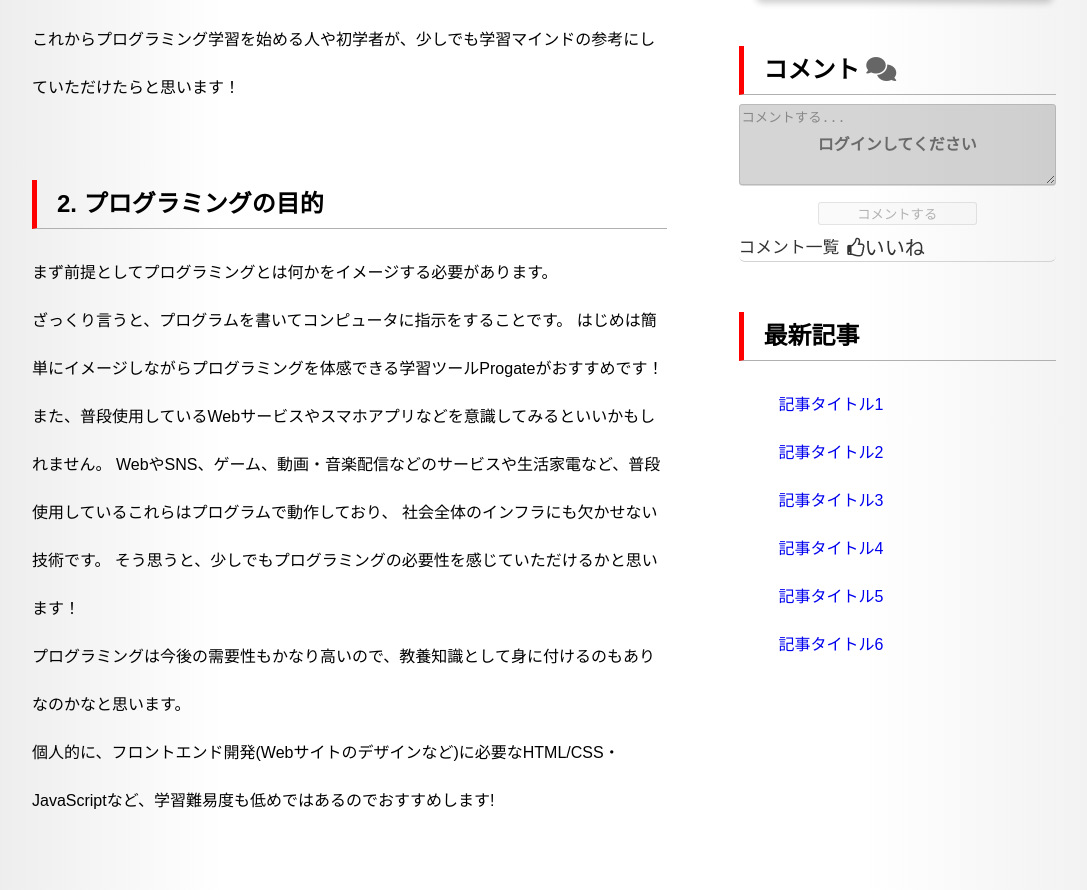
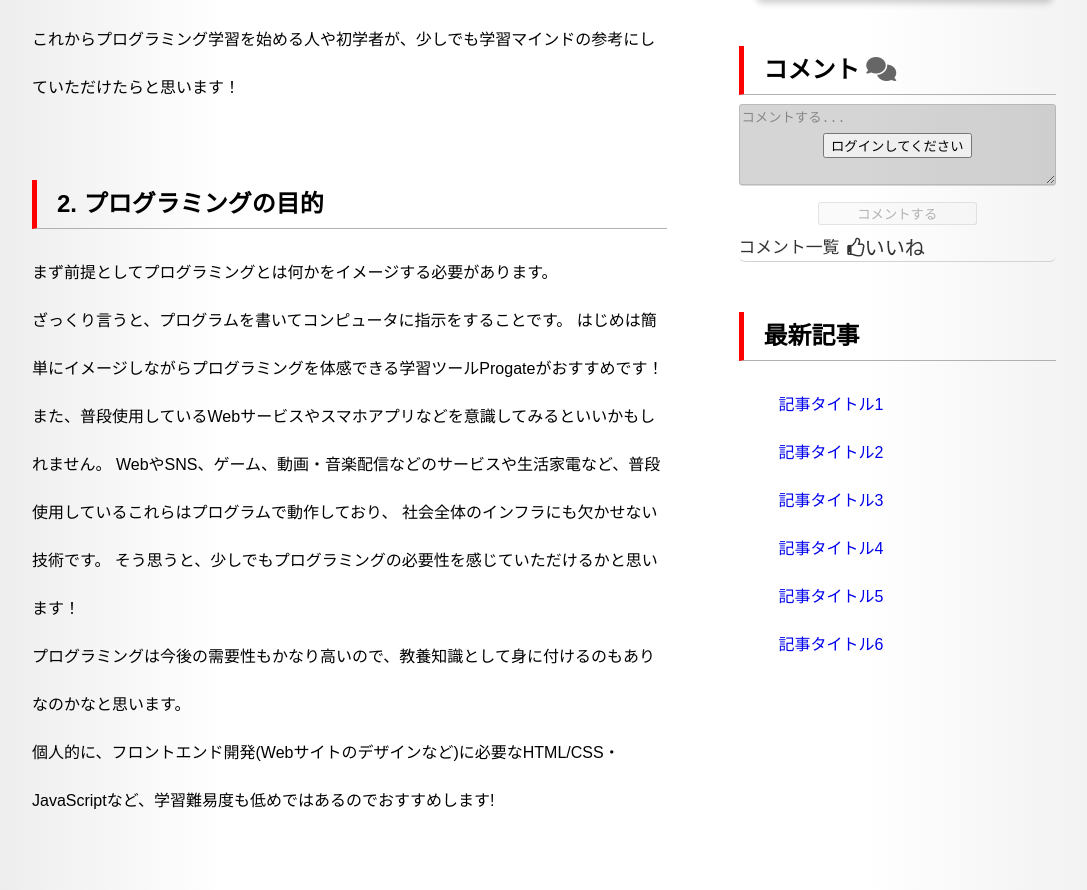
Before and after one commit to RobinsonKubo/BlogRam, a website built with Vite: page brogram_vite/index.html in a window 1280 px wide. Shown: the part 853-1743 px from the top of the page, without its empty margins (96-1183 px from the left). Built offline with nearby package versions, Linux system fonts and the light colour scheme; some packages are replaced by stand-ins of ours; no server answers.

Commit message:
コメントからログインできるようにコードを追加！

```diff
--- a/brogram_vite/index.html
+++ b/brogram_vite/index.html
@@ -246,7 +246,7 @@
 						<div class="comment-box" id="commentBox">
 							<textarea class="comment-area" type="text" id="commentArea" name="comment" rows="5" maxlength="500"
 							placeholder="コメントする..."></textarea>
-							<div class="overlay-message" id="overlayMessage">ログインしてください</div>
+							<div class="overlay-message" id="overlayMessage"><button class="comment-login" id="googleLoginBtnComment">ログインしてください</button></div>
 						</div>
 						<button class="submit-button" id="commentSubmit">コメントする</button>
 					</div>
--- a/brogram_vite/src/blogram.css
+++ b/brogram_vite/src/blogram.css
@@ -380,8 +380,13 @@ p {
     align-items: center;
     border-radius: 4px;
     z-index: 10;
-    pointer-events: none;
+    /* pointer-events: none; */
 }
+
+/* .comment-login {
+    pointer-events: all;
+} */
+
 /* ーーーーーーーーーーーーーーーーーーーーーー */
 .comment-area:focus {
     border-color: red;
--- a/brogram_vite/src/main.js
+++ b/brogram_vite/src/main.js
@@ -14,6 +14,7 @@ const logoutBtn = document.getElementById("logoutBtn");
 const commentForm = document.getElementById("comment-form");
 const commentInput = document.getElementById("comment");
 const commentList = document.getElementById("comment-list");
+const loginBtnComment = document.getElementById("googleLoginBtnComment"); //
 
 let currentUser = null;
 
@@ -22,11 +23,13 @@ onAuthStateChanged(auth, (user) => {
   if (user) {
     currentUser = user;
     loginBtn.style.display = "none";
+    loginBtnComment.style.display = "none"; //
     logoutBtn.style.display = "inline-block";
     commentForm.style.display = "block";
   } else {
     currentUser = null;
     loginBtn.style.display = "inline-block";
+    loginBtnComment.style.display = "inline-block"; //
     logoutBtn.style.display = "none";
     commentForm.style.display = "none";
   }
@@ -34,6 +37,11 @@ onAuthStateChanged(auth, (user) => {
 
 // ログイン
 loginBtn.addEventListener("click", () => {
+  signInWithPopup(auth, provider).catch(console.error);
+});
+
+// ログイン
+loginBtnComment.addEventListener("click", () => {        //
   signInWithPopup(auth, provider).catch(console.error);
 });
 
```
